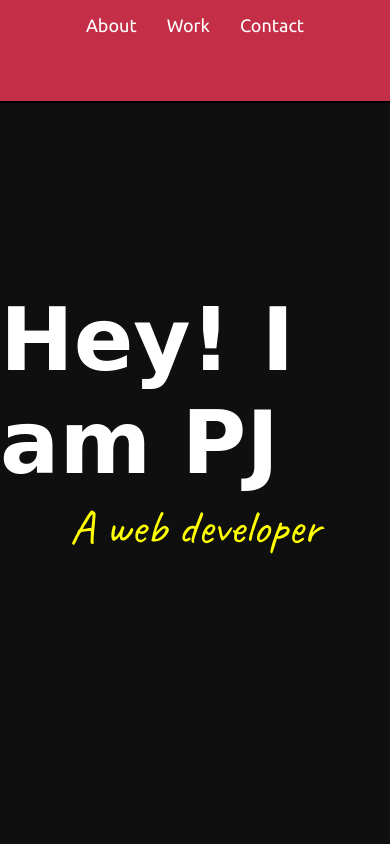
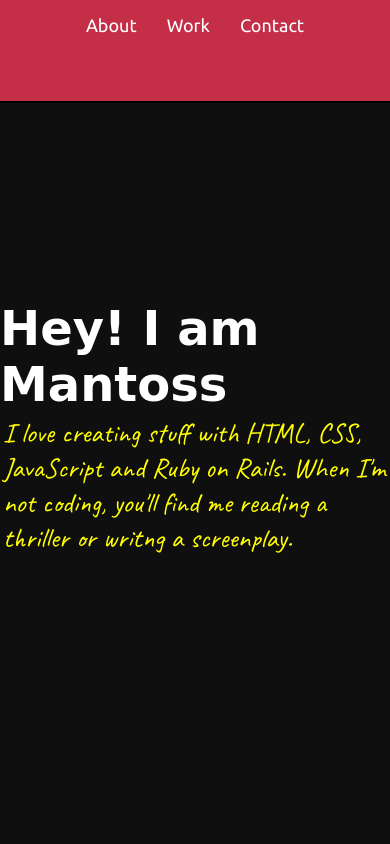
Before and after one commit to PJMantoss/portfolio_page, a plain HTML site: page index.html in a window 390 px wide. Shown: the top 844 px of the page. Drawn offline with Linux system fonts and the light colour scheme; a web font is replaced by a local one.

Commit message:
update styling and index

```diff
--- a/index.html
+++ b/index.html
@@ -20,8 +20,10 @@
     </nav>
 
     <section id="welcome-section">
-            <h1>Hey! I am PJ</h1>
-            <p>A web developer</p>
+            <h1>Hey! I am Mantoss</h1>
+            <p>I love creating stuff with HTML, CSS, JavaScript and Ruby on Rails.
+                When I'm not coding, you'll find me reading a thriller or writng a screenplay.
+            </p>
     </section>
 
     <section id="projects">
--- a/style.css
+++ b/style.css
@@ -69,11 +69,25 @@ nav a {
 }
 
 #welcome-section p {
-    margin-top: 3px;
+    margin: 3px 3px 0 3px;
     font-family: 'Caveat', cursive;
     font-size: 48px;
     font-weight: 200;
     color: yellow;
+}
+
+@media (max-width: 600px){
+    #welcome-section {
+        margin-top: 5px;
+    }
+
+    #welcome-section h1 {
+        font-size: 48px;
+    }
+
+    #welcome-section p {
+        font-size: 28px;
+    }
 }
 
 #projects {
@@ -172,6 +186,7 @@ img {
 @media (max-width: 600px) {
     .contact-header > h2 {
         font-size: 40px;
+        margin-top: 10px;
     }
 
     .contact-header > p {
@@ -198,8 +213,14 @@ img {
 }
 
 @media (max-width: 600px){
+    #contact {
+        height: auto;
+    }
     .contact-links > a {
         font-size: 24px;
+    }
+
+    .contact-links {
         flex-direction: column;
         align-items: center;
     }
```
